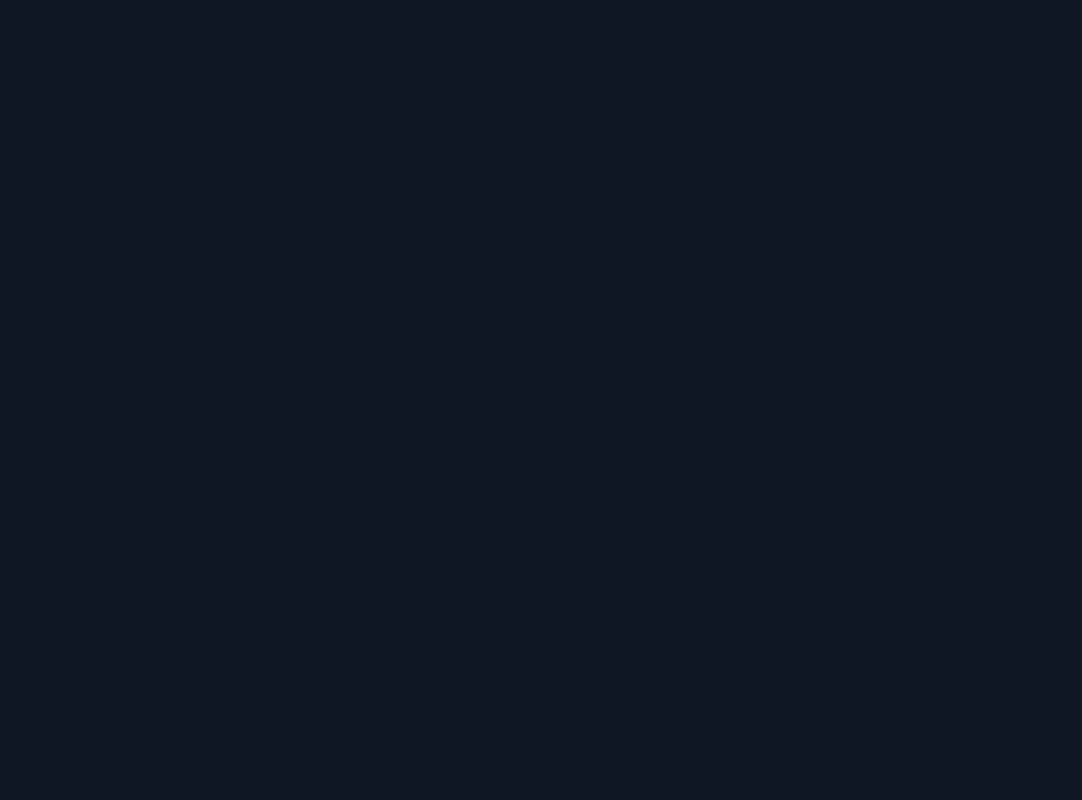
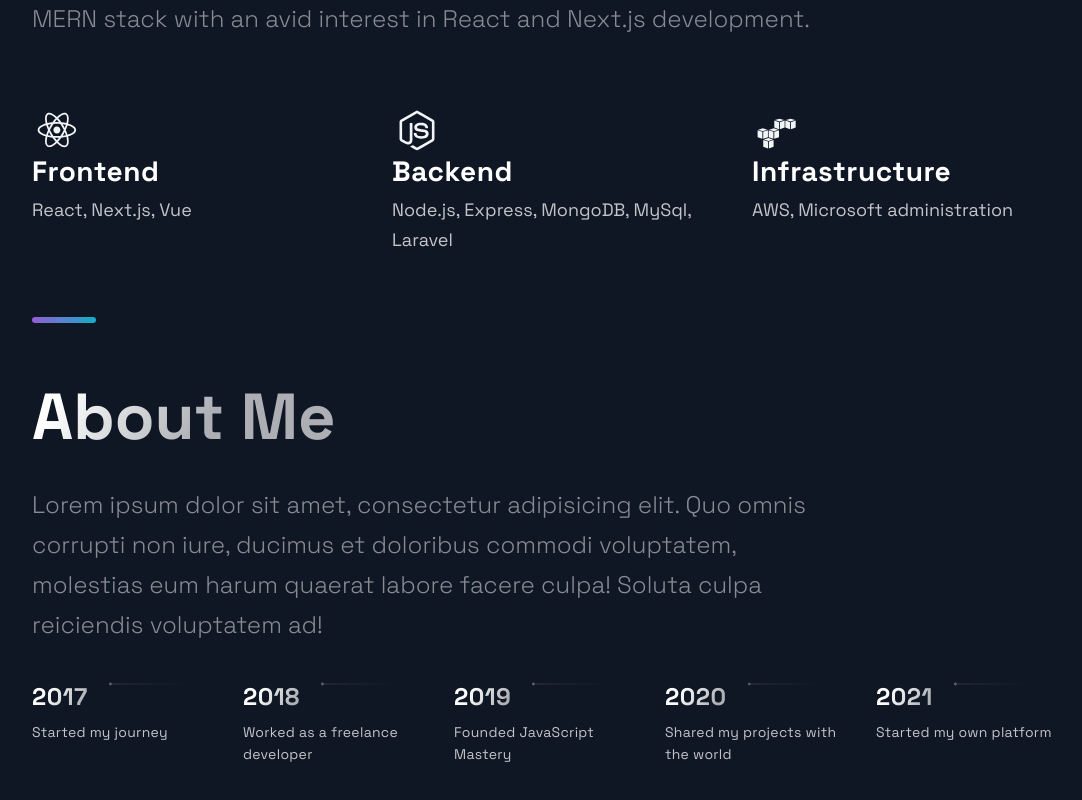
Before and after one commit to CaeCur/personal-portfolio, a Next.js app: page / in a window 1280 px wide. Shown: the part 1774-2574 px from the top of the page, without its empty margins (88-1170 px from the left). Before the commit the page ends 1471 px from the top, so only its background shows below. Built offline with nearby package versions, Linux system fonts and the light colour scheme.

Commit message:
Added Timeline section

```diff
--- /dev/null
+++ b/components/Timeline/Timeline.js
@@ -0,0 +1,134 @@
+import { useState, useRef, useEffect } from "react";
+import {
+  CarouselButton,
+  CarouselButtonDot,
+  CarouselButtons,
+  CarouselContainer,
+  CarouselItem,
+  CarouselItemImg,
+  CarouselItemText,
+  CarouselItemTitle,
+  CarouselMobileScrollNode,
+} from "./TimeLineStyles";
+import { Section, SectionDivider, SectionText, SectionTitle } from "../../styles/GlobalComponents";
+import { TimelineData } from "../../constants/constants";
+
+const TOTAL_CAROUSEL_COUNT = TimelineData.length;
+
+const Timeline = () => {
+  const [activeItem, setActiveItem] = useState(0);
+
+  const carouselRef = useRef();
+
+  const scroll = (node, left) => {
+    return node.scrollTo({ left, behavior: "smooth" });
+  };
+
+  const handleClick = (e, i) => {
+    e.preventDefault();
+
+    if (carouselRef.current) {
+      const scrollLeft = Math.floor(
+        carouselRef.current.scrollWidth * 0.7 * (i / TimelineData.length)
+      );
+
+      scroll(carouselRef.current, scrollLeft);
+    }
+  };
+
+  const handleScroll = () => {
+    if (carouselRef.current) {
+      const index = Math.round(
+        (carouselRef.current.scrollLeft / (carouselRef.current.scrollWidth * 0.7)) *
+          TimelineData.length
+      );
+
+      setActiveItem(index);
+    }
+  };
+
+  // snap to beginning of timeline when page is resized to prevent bug where content hidden when sizing up
+  useEffect(() => {
+    const handleResize = () => {
+      scroll(carouselRef.current, 0);
+    };
+
+    window.addEventListener("resize", handleResize);
+  }, []);
+
+  return (
+    <Section id="about">
+      <SectionDivider />
+      <SectionTitle main>About Me</SectionTitle>
+      <SectionText>
+        Lorem ipsum dolor sit amet, consectetur adipisicing elit. Quo omnis corrupti non iure,
+        ducimus et doloribus commodi voluptatem, molestias eum harum quaerat labore facere culpa!
+        Soluta culpa reiciendis voluptatem ad!
+      </SectionText>
+      <CarouselContainer ref={carouselRef} onScroll={handleScroll}>
+        <>
+          {TimelineData.map((item, i) => (
+            <CarouselMobileScrollNode key={i} final={i === TOTAL_CAROUSEL_COUNT - 1}>
+              <CarouselItem
+                index={i}
+                id={`carousel__item-${i}`}
+                active={activeItem}
+                onClick={(e) => handleClick(e, i)}
+              >
+                <CarouselItemTitle>
+                  {item.year}
+                  {/* SVG for timeline graphic */}
+                  <CarouselItemImg
+                    width="208"
+                    height="6"
+                    viewBox="0 0 208 6"
+                    fill="none"
+                    xmlns="http://www.w3.org/2000/svg"
+                  >
+                    <path
+                      fill-rule="evenodd"
+                      clip-rule="evenodd"
+                      d="M2.5 5.5C3.88071 5.5 5 4.38071 5 3V3.5L208 3.50002V2.50002L5 2.5V3C5 1.61929 3.88071 0.5 2.5 0.5C1.11929 0.5 0 1.61929 0 3C0 4.38071 1.11929 5.5 2.5 5.5Z"
+                      fill="url(#paint0_linear)"
+                      fill-opacity="0.33"
+                    />
+                    <defs>
+                      <linearGradient
+                        id="paint0_linear"
+                        x1="-4.30412e-10"
+                        y1="0.5"
+                        x2="208"
+                        y2="0.500295"
+                        gradientUnits="userSpaceOnUse"
+                      >
+                        <stop stop-color="white" />
+                        <stop offset="0.79478" stop-color="white" stop-opacity="0" />
+                      </linearGradient>
+                    </defs>
+                  </CarouselItemImg>
+                  {/* END SVG */}
+                </CarouselItemTitle>
+                <CarouselItemText>{item.text}</CarouselItemText>
+              </CarouselItem>
+            </CarouselMobileScrollNode>
+          ))}
+        </>
+      </CarouselContainer>
+      <CarouselButtons>
+        {TimelineData.map((item, i) => (
+          <CarouselButton
+            key={i}
+            index={i}
+            active={activeItem}
+            onClick={(e) => handleClick(e, i)}
+            type="button"
+          >
+            <CarouselButtonDot active={activeItem} />
+          </CarouselButton>
+        ))}
+      </CarouselButtons>
+    </Section>
+  );
+};
+
+export default Timeline;
--- /dev/null
+++ b/components/Timeline/TimelineStyles.js
@@ -0,0 +1,142 @@
+import styled from "styled-components";
+
+export const CarouselContainer = styled.ul`
+  max-width: 1040px;
+  background: #0f1624;
+  padding: 0rem;
+  list-style: none;
+  display: flex;
+  justify-content: space-between;
+  /* overflow-x: hidden; */
+  margin-left: 32px;
+  &:first-of-type {
+    margin-left: 0px;
+  }
+  margin-bottom: 80px;
+  //remove scrollbar
+  scrollbar-width: none;
+  &::-webkit-scrollbar {
+    display: none;
+  }
+  @media ${(props) => props.theme.breakpoints.sm} {
+    overflow-x: scroll;
+    -webkit-overflow-scrolling: touch;
+    scroll-snap-type: x mandatory;
+    touch-action: pan-x;
+    justify-content: initial;
+    margin-bottom: 8px;
+  }
+`;
+export const CarouselMobileScrollNode = styled.div`
+  @media ${(props) => props.theme.breakpoints.sm} {
+    display: flex;
+    min-width: ${({ final }) => (final ? `120%;` : `min-content`)};
+  }
+`;
+
+export const CarouselItem = styled.div`
+  background: #0f1624;
+  border-radius: 3px;
+  max-width: 196px;
+  @media ${(props) => props.theme.breakpoints.md} {
+    max-width: 124px;
+  }
+
+  @media ${(props) => props.theme.breakpoints.sm} {
+    margin-left: 32px;
+    min-width: 120px;
+    background: #0e131f;
+    padding: 4px;
+    align-content: start;
+    scroll-snap-align: start;
+    border-radius: 3px;
+    overflow: visible;
+    position: relative;
+    height: fit-content;
+
+    ${(props) => (props.active === props.index ? `opacity: 1` : `opacity: 0.5`)};
+  }
+`;
+
+export const CarouselItemTitle = styled.h4`
+  font-weight: bold;
+  font-size: 24px;
+  line-height: 32px;
+  letter-spacing: 0.02em;
+  display: flex;
+  /* This gradient is different due to the size of the Title container, it must transition sooner to be visible on the text */
+  background: linear-gradient(121.57deg, #ffffff 10%, rgba(255, 255, 255, 0.66) 30.15%);
+  -webkit-background-clip: text;
+  -webkit-text-fill-color: transparent;
+  margin-bottom: 8px;
+  @media ${(props) => props.theme.breakpoints.md} {
+    font-size: 20px;
+    line-height: 28px;
+    margin-bottom: 4px;
+  }
+
+  @media ${(props) => props.theme.breakpoints.sm} {
+    font-size: 16px;
+    line-height: 24px;
+  }
+`;
+export const CarouselItemImg = styled.svg`
+  margin-left: 21px;
+  -webkit-mask-image: linear-gradient(to right, rgba(0, 0, 0, 1), rgba(0, 0, 0, 0));
+  width: 100%;
+  @media ${(props) => props.theme.breakpoints.sm} {
+    -webkit-mask-image: none;
+    margin-left: 16px;
+    overflow: visible;
+  }
+`;
+
+export const CarouselItemText = styled.p`
+  font-size: 14px;
+  line-height: 22px;
+  letter-spacing: 0.02em;
+  color: rgba(255, 255, 255, 0.75);
+  padding-right: 16px;
+  @media ${(props) => props.theme.breakpoints.md} {
+    font-size: 12px;
+    line-height: 18px;
+    padding-right: 32px;
+  }
+  @media ${(props) => props.theme.breakpoints.sm} {
+    font-size: 10px;
+    line-height: 16px;
+    padding-right: 0;
+  }
+`;
+export const CarouselButtons = styled.div`
+  width: 288px;
+  display: none;
+  visibility: hidden;
+  @media ${(props) => props.theme.breakpoints.sm} {
+    display: flex;
+    visibility: visible;
+    margin-bottom: 48px;
+  }
+`;
+
+export const CarouselButton = styled.button`
+  box-sizing: border-box;
+  background: none;
+  padding: 4px;
+  border: none;
+  cursor: pointer;
+  margin-right: 4px;
+  opacity: ${(props) => (props.active === props.index ? `1` : `.33`)};
+  transform: ${(props) => (props.active === props.index ? `scale(1.6)` : `scale(1)`)};
+  &:focus {
+    outline: none;
+  }
+`;
+
+export const CarouselButtonDot = styled.div`
+  background-color: white;
+  border-radius: 10px;
+  margin: auto;
+  width: 3px;
+  height: 3px;
+`;
--- a/constants/constants.js
+++ b/constants/constants.js
@@ -1,4 +1,4 @@
-const projects = [
+export const projects = [
   {
     title: "Bakka",
     description:
@@ -21,4 +21,10 @@
   },
 ];
 
-export default projects;
+export const TimelineData = [
+  { year: 2017, text: "Started my journey" },
+  { year: 2018, text: "Worked as a freelance developer" },
+  { year: 2019, text: "Founded JavaScript Mastery" },
+  { year: 2020, text: "Shared my projects with the world" },
+  { year: 2021, text: "Started my own platform" },
+];
--- a/pages/index.js
+++ b/pages/index.js
@@ -4,8 +4,8 @@
 import BgAnimate from "../components/BgAnimate/BgAnimate";
 import Projects from "../components/Projects/Projects";
 import Technologies from "../components/Technologies/Technologies";
+import Timeline from "../components/Timeline/Timeline";
 // import Acomplishments from '../components/Acomplishments/Acomplishments';
-// import Timeline from '../components/TimeLine/TimeLine';
 
 const Home = () => {
   return (
@@ -18,7 +18,8 @@
       <Projects />
 
       <Technologies />
-      {/* <Timeline /> */}
+
+      <Timeline />
       {/* <Accomplishments /> */}
     </Layout>
   );
```
